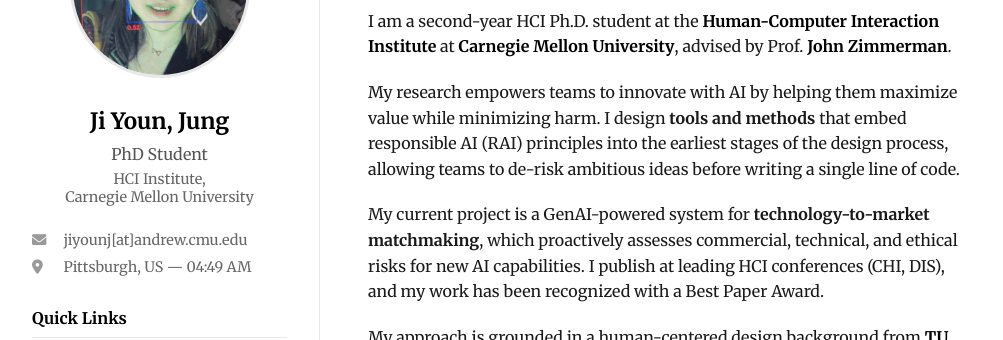
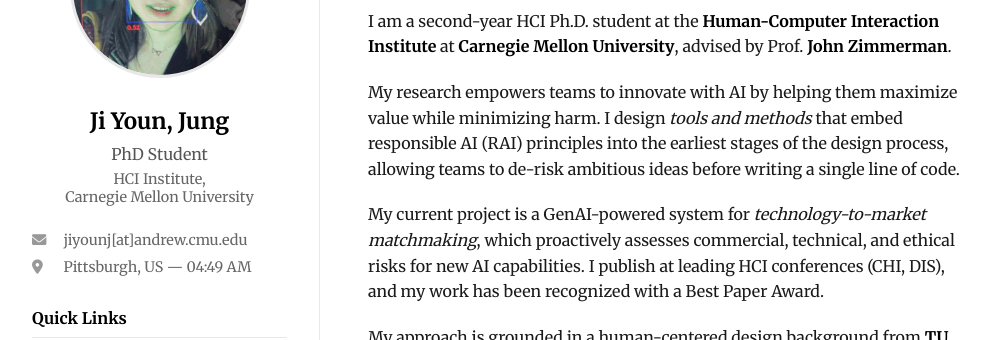
Before and after one commit to jiyoun-jung/jiyounjung, a Jekyll site: the page built from index.html, in a window 1280 px wide. Shown: the part 134-474 px from the top of the page, without its empty margins (40-1043 px from the left). Built offline with Jekyll 4.4.1, drawn with Linux system fonts in a browser that asks for light colours; some web fonts are replaced.

```diff
--- a/index.html
+++ b/index.html
@@ -8,9 +8,9 @@ title: About
 
     <p>I am a second-year HCI Ph.D. student at the <a href="https://hcii.cmu.edu/" target="_blank" rel="noopener noreferrer">Human-Computer Interaction Institute</a> at <a href="https://www.cmu.edu/" target="_blank" rel="noopener noreferrer">Carnegie Mellon University</a>, advised by Prof. <a href="https://hcii.cmu.edu/people/john-zimmerman" target="_blank" rel="noopener noreferrer">John Zimmerman</a>.</p>
 
-    <p>My research empowers teams to innovate with AI by helping them maximize value while minimizing harm. I design <strong>tools and methods</strong> that embed responsible AI (RAI) principles into the earliest stages of the design process, allowing teams to de-risk ambitious ideas before writing a single line of code.</p>
+    <p>My research empowers teams to innovate with AI by helping them maximize value while minimizing harm. I design <em>tools and methods</em> that embed responsible AI (RAI) principles into the earliest stages of the design process, allowing teams to de-risk ambitious ideas before writing a single line of code.</p>
 
-    <p>My current project is a GenAI-powered system for <strong>technology-to-market matchmaking</strong>, which proactively assesses commercial, technical, and ethical risks for new AI capabilities. I publish at leading HCI conferences (CHI, DIS), and my work has been recognized with a Best Paper Award.</p>
+    <p>My current project is a GenAI-powered system for <em>technology-to-market matchmaking</em>, which proactively assesses commercial, technical, and ethical risks for new AI capabilities. I publish at leading HCI conferences (CHI, DIS), and my work has been recognized with a Best Paper Award.</p>
 
     <p>My approach is grounded in a human-centered design background from <a href="https://www.tudelft.nl/en/education/programmes/masters/dfi/msc-design-for-interaction" target="_blank" rel="noopener noreferrer">TU Delft (MSc)</a> and <a href="https://yonsei.elsevierpure.com/en/organisations/department-of-integrated-design" target="_blank" rel="noopener noreferrer">Yonsei University (BSc)</a>.</p>
 
```
